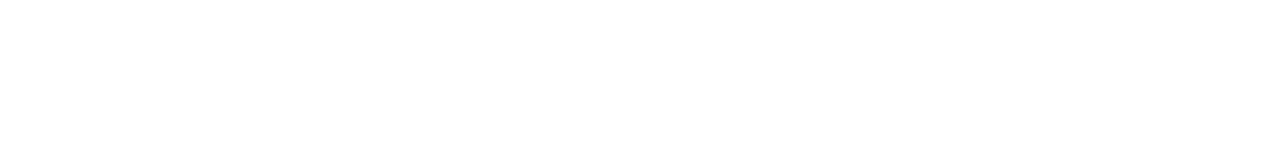
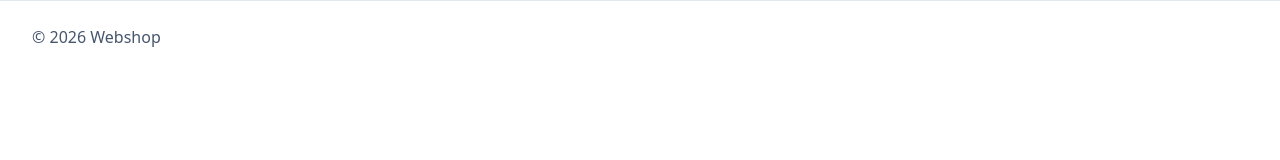
Before and after one commit to Kevindotdev/kundportal-grupp2, a Next.js app: page / in a window 1280 px wide. Shown: the top 160 px of the page. Built offline with nearby package versions, Linux system fonts and the light colour scheme.

Commit message:
feat: add shared storefront footer

```diff
--- a/app/page.tsx
+++ b/app/page.tsx
@@ -1,7 +1,10 @@
+import StorefrontFooter from '@/components/storefront-footer';
+
 export default function HomePage() {
   return (
-    <main>
-      {/* Homepage content/components go here. */}
-    </main>
+    <>
+      <main>{/* Homepage content/components go here. */}</main>
+      <StorefrontFooter />
+    </>
   );
 }
--- /dev/null
+++ b/components/storefront-footer.tsx
@@ -0,0 +1,9 @@
+export default function StorefrontFooter() {
+  return (
+    <footer className="border-t border-slate-200 bg-white text-slate-600">
+      <div className="mx-auto max-w-7xl px-4 py-6 sm:px-6 lg:px-8">
+        <p>© {new Date().getFullYear()} Webshop</p>
+      </div>
+    </footer>
+  );
+}
```
